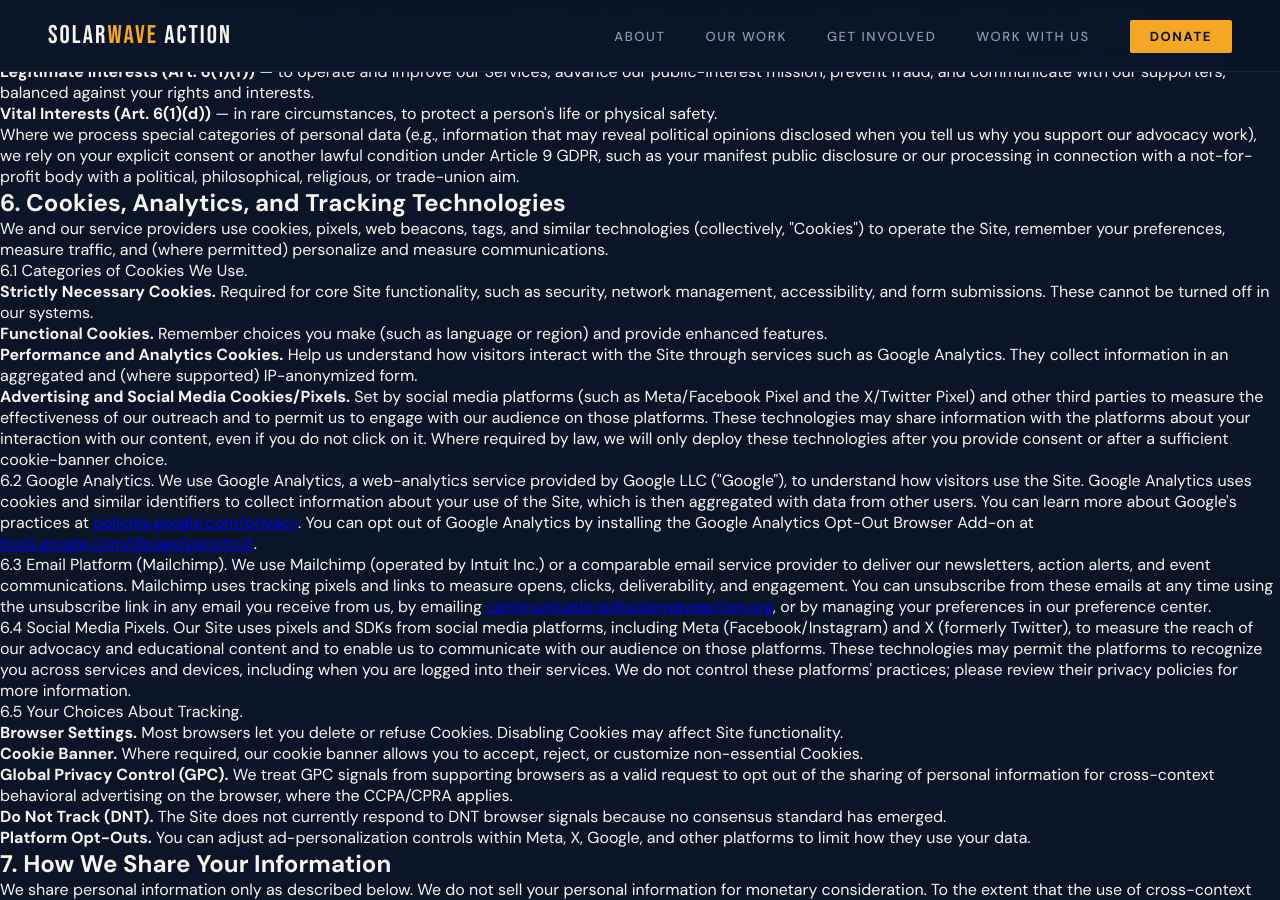
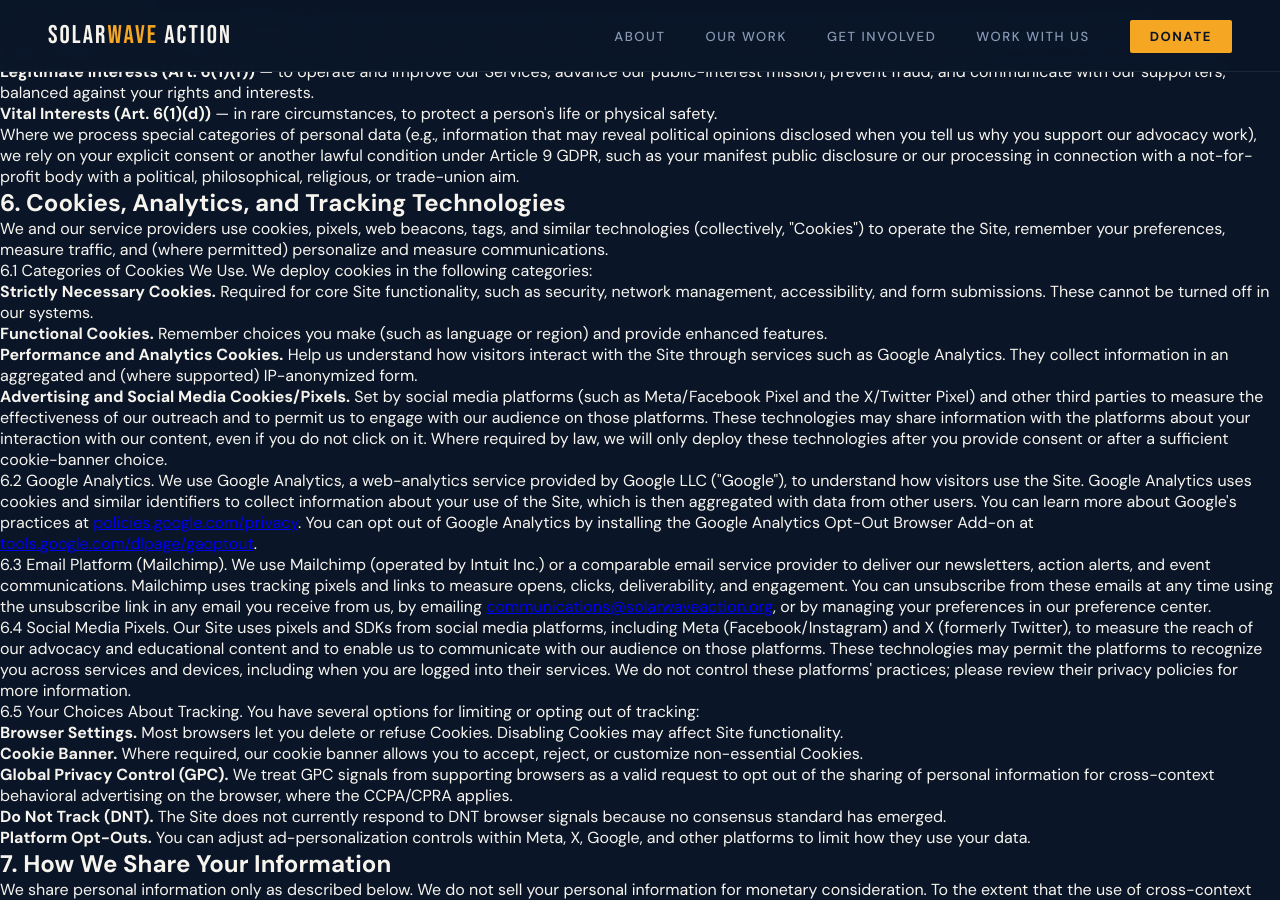
Before and after one commit to SolarWAVE-Action/solarwave-website, a Jekyll site: the page built from privacy/privacy.html, in a window 1280 px wide and 900 px high, scrolled down 1988 px. Built offline with Jekyll 4.4.1, drawn with Linux system fonts in a browser that asks for light colours; some of the changed text lies outside the part shown.

Commit message:
updated privacy

```diff
--- a/privacy/privacy.html
+++ b/privacy/privacy.html
@@ -119,7 +119,7 @@
 <div class="page-hero">
   <div class="eyebrow">Legal</div>
   <h1>Privacy Policy</h1>
-  <div class="last-updated">Last updated: April 2026</div>
+  <div class="last-updated">Last updated: May 1, 2026</div>
 </div>
 
 <div class=”privacy-body”>
@@ -145,7 +145,7 @@
   <h2>3. Information We Collect</h2>
   <p>We collect information from and about you in three general ways: (a) information you provide directly, (b) information collected automatically, and (c) information from third-party sources.</p>
 
-  <p>3.1 Information You Provide Directly.</p>
+  <p>3.1 Information You Provide Directly. We collect the following types of information when you interact with us:</p>
   <ul>
     <li><strong>Inquiry and Contact Information.</strong> When you submit a project inquiry, partnership request, media request, volunteer form, or other contact form, we collect your name, email address, phone number (if provided), organization or affiliation (if provided), the subject matter of your inquiry, and any other information you choose to share in the message.</li>
     <li><strong>Email-List and Newsletter Sign-Up.</strong> When you join our email list, we collect your email address and, where you provide it, your name, ZIP code, and topic preferences (e.g., clean energy, climate policy, environmental justice).</li>
@@ -205,7 +205,7 @@
   <h2>6. Cookies, Analytics, and Tracking Technologies</h2>
   <p>We and our service providers use cookies, pixels, web beacons, tags, and similar technologies (collectively, &quot;Cookies&quot;) to operate the Site, remember your preferences, measure traffic, and (where permitted) personalize and measure communications.</p>
 
-  <p>6.1 Categories of Cookies We Use.</p>
+  <p>6.1 Categories of Cookies We Use. We deploy cookies in the following categories:</p>
   <ul>
     <li><strong>Strictly Necessary Cookies.</strong> Required for core Site functionality, such as security, network management, accessibility, and form submissions. These cannot be turned off in our systems.</li>
     <li><strong>Functional Cookies.</strong> Remember choices you make (such as language or region) and provide enhanced features.</li>
@@ -219,7 +219,7 @@
 
   <p>6.4 Social Media Pixels. Our Site uses pixels and SDKs from social media platforms, including Meta (Facebook/Instagram) and X (formerly Twitter), to measure the reach of our advocacy and educational content and to enable us to communicate with our audience on those platforms. These technologies may permit the platforms to recognize you across services and devices, including when you are logged into their services. We do not control these platforms' practices; please review their privacy policies for more information.</p>
 
-  <p>6.5 Your Choices About Tracking.</p>
+  <p>6.5 Your Choices About Tracking. You have several options for limiting or opting out of tracking:</p>
   <ul>
     <li><strong>Browser Settings.</strong> Most browsers let you delete or refuse Cookies. Disabling Cookies may affect Site functionality.</li>
     <li><strong>Cookie Banner.</strong> Where required, our cookie banner allows you to accept, reject, or customize non-essential Cookies.</li>
```
